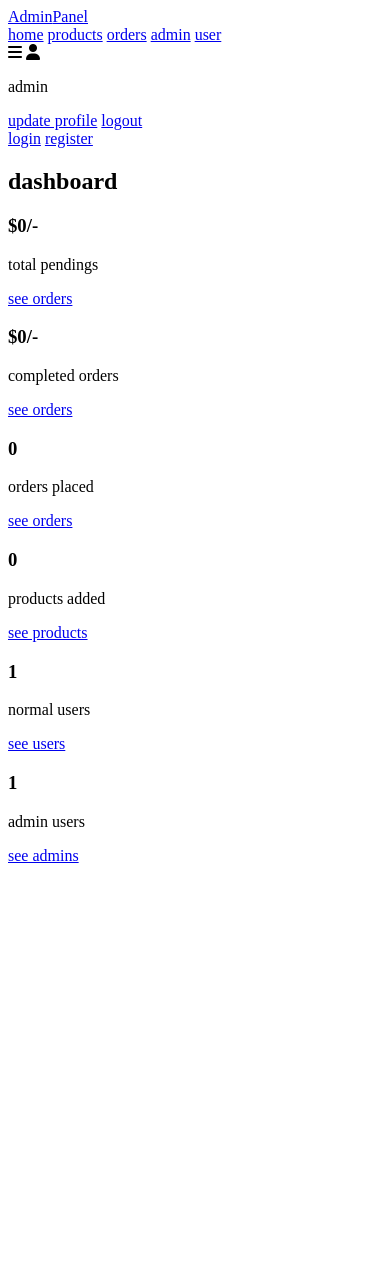
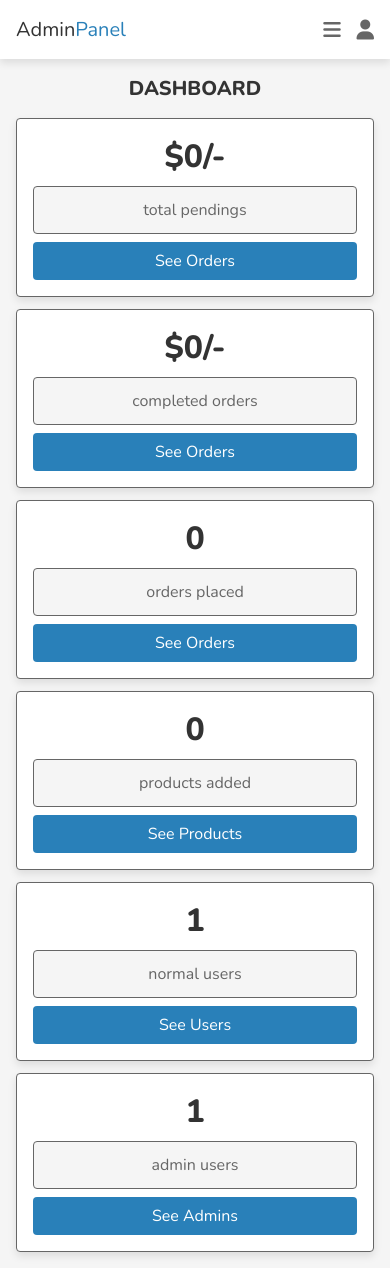
Before and after one commit to tushar2208/Pizza-ordering-WebSite, a PHP site: page /admin_page.php in a window 390 px wide. Before the commit the page ends 863 px from the top, so only its background shows below. Run offline with PHP 8.4, Linux system fonts and the light colour scheme; the visitor is signed in with stand-in values (Sample User, id 1); data comes from the database, SQL or seed files in the repository; data that the repository does not hold is empty; some libraries are stand-ins or nearby versions.

Commit message:
Add files via upload

```diff
--- /dev/null
+++ b/admin_script.js
@@ -0,0 +1,18 @@
+let navbar = document.querySelector('.header .flex .navbar');
+
+document.querySelector('#menu-btn').onclick = () =>{
+   navbar.classList.toggle('active');
+   profile.classList.remove('active');
+}
+
+let profile = document.querySelector('.header .flex .profile');
+
+document.querySelector('#user-btn').onclick = () =>{
+   profile.classList.toggle('active');
+   navbar.classList.remove('active');
+}
+
+window.onscroll = () =>{
+   navbar.classList.remove('active');
+   profile.classList.remove('active');
+}
--- /dev/null
+++ b/admin_style.css
@@ -0,0 +1,536 @@
+@import url('https://fonts.googleapis.com/css2?family=Nunito:wght@200;300;400;500;600;800&display=swap');
+
+:root{
+   --main-color:#2980b9;
+   --red:#e74c3c;
+   --orange:#f39c12;
+   --black:#333;
+   --white:#fff;
+   --light-bg:#f5f5f5;
+   --light-color:#666;
+   --border:.1rem solid var(--light-color);
+   --box-shadow:0 .5rem 1rem rgba(0,0,0,.1);
+}
+
+*{
+   font-family: 'Nunito', sans-serif;
+   margin:0; padding:0;
+   box-sizing: border-box;
+   outline: none; border:none;
+   text-decoration: none;
+   transition: .2s linear;
+}
+
+::-webkit-scrollbar{
+   width: 1rem;
+   height: .5rem;
+}
+
+::-webkit-scrollbar-track{
+   background-color: transparent;
+}
+
+::-webkit-scrollbar-thumb{
+   background-color: var(--main-color);
+}
+
+html{
+   font-size: 62.5%;
+   overflow-x: hidden;
+   scroll-behavior: smooth;
+   scroll-padding-top: 7rem;
+}
+
+body{
+   background: var(--light-bg);
+}
+
+section{
+   padding:2rem;
+   margin:0 auto;
+   max-width: 1200px;
+}
+
+.heading{
+   text-align: center;
+   margin-bottom: 2rem;
+   font-size: 3.5rem;
+   color:var(--black);
+   text-transform: uppercase;
+}
+
+.delete-btn,
+.option-btn,
+.btn{
+   display: block;
+   width: 100%;
+   margin-top: 1rem;
+   border-radius: .5rem;
+   padding:1rem 3rem;
+   font-size: 2rem;
+   color:var(--white);
+   cursor: pointer;
+   text-transform: capitalize;
+   text-align: center;
+}
+
+.btn{
+   background-color: var(--main-color);
+}
+
+.delete-btn{
+   background-color: var(--red);
+}
+
+.option-btn{
+   background-color: var(--orange);
+}
+
+.delete-btn:hover,
+.option-btn:hover,
+.btn:hover{
+   background-color:var(--black);
+}
+
+.flex-btn{
+   display: flex;
+   gap:1rem;
+}
+
+.message{
+   position: sticky;
+   top:0;
+   max-width: 1200px;
+   margin:0 auto;
+   background-color: var(--light-bg);
+   padding:2rem;
+   display: flex;
+   align-items: center;
+   justify-content: space-between;
+   gap:1.5rem;
+   z-index: 10000;
+}
+
+.message span{
+   font-size: 2rem;
+   color:var(--black);
+}
+
+.message i{
+   font-size: 2.5rem;
+   cursor: pointer;
+   color:var(--main-color);
+}
+
+.message i:hover{
+   color:var(--black);
+}
+
+.empty{
+   padding:1.5rem;
+   background: var(--white);
+   color:var(--red);
+   border-radius: .5rem;
+   border:var(--border);
+   font-size: 2rem;
+   text-align: center;
+   box-shadow: var(--box-shadow);
+   text-transform: capitalize;
+}
+
+.header{
+   position:sticky;
+   top:0; left:0; right:0;
+   background-color: var(--white);
+   box-shadow: var(--box-shadow);
+   z-index: 1000;
+}
+
+.header .flex{
+   display: flex;
+   align-items: center;
+   justify-content: space-between;
+   position: relative;
+}
+
+.header .flex .logo{
+   font-size: 2.5rem;
+   color:var(--black);
+}
+
+.header .flex .logo span{
+   color: var(--main-color);
+}
+
+.header .flex .navbar a{
+   margin:0 1rem;
+   font-size: 2.2rem;
+   color:var(--black);
+}
+
+.header .flex .navbar a:hover{
+   text-decoration: underline;
+   color:var(--main-color);
+}
+
+.header .flex .icons div{
+   font-size: 2.5rem;
+   color:var(--light-color);
+   cursor: pointer;
+   margin-left: 1.7rem;
+}
+
+.header .flex .icons div:hover{
+   color:var(--main-color);
+}
+
+@keyframes fadeIn{
+   0%{
+      transform: translateY(1rem);
+   }
+}
+
+.header .flex .profile{
+   position: absolute;
+   top:120%; right:2rem;
+   background-color: var(--white);
+   border-radius: .5rem;
+   padding:2rem;
+   box-shadow: var(--box-shadow);
+   display: none;
+   animation: fadeIn .2s linear;
+   width: 30rem;
+   border:var(--border);
+}
+
+.header .flex .profile.active{
+   display: inline-block;
+}
+
+.header .flex .profile p{
+   margin-bottom: 1rem;
+   font-size: 2rem;
+   color:var(--black);
+   text-align: center;
+}
+
+#menu-btn{
+   display: none;
+}
+
+.form-container{
+   min-height: 100vh;
+   display: flex;
+   align-items: center;
+   justify-content: center;
+}
+
+.form-container form{
+   text-align: center;
+   padding:2rem;
+   border-radius: .5rem;
+   box-shadow: var(--box-shadow);
+   width: 50rem;
+   background-color: var(--white);
+   border:var(--border);
+}
+
+.form-container form h3{
+   margin-bottom: 1rem;
+   font-size: 2.5rem;
+   text-transform: uppercase;
+   color:var(--black);
+}
+
+.form-container form p{
+   border-radius: .5rem;
+   background-color: var(--light-bg);
+   padding:1.3rem;
+   font-size: 2rem;
+   color:var(--light-color);
+   margin:1rem 0;
+}
+
+.form-container form p span{
+   color:var(--red);
+}
+
+.form-container form .box{
+   width: 100%;
+   border-radius: .5rem;
+   background-color: var(--light-bg);
+   padding:1.4rem;
+   margin:1rem 0;
+   font-size: 1.8rem;
+   color:var(--black);
+   border:var(--border);
+}
+
+.dashboard .box-container{
+   display: grid;
+   grid-template-columns: repeat(auto-fit, minmax(30rem, 1fr));
+   gap:1.5rem;
+   align-items: flex-start;
+   justify-content: center;
+}
+
+.dashboard .box-container .box{
+   padding:2rem;
+   text-align: center;
+   border-radius: .5rem;
+   border:var(--border);
+   background-color: var(--white);
+   box-shadow: var(--box-shadow);
+}
+
+.dashboard .box-container .box p{
+   margin:1rem 0;
+   background-color: var(--light-bg);
+   border-radius: .5rem;
+   color:var(--light-color);
+   font-size: 2rem;
+   padding:1.5rem;
+   border:var(--border);
+}
+
+.dashboard .box-container .box h3{
+   font-size: 4rem;
+   color:var(--black);
+}
+
+.add-products form{
+   max-width: 50rem;
+   margin:0 auto;
+   background-color: var(--white);
+   border-radius: .5rem;
+   box-shadow: var(--box-shadow);
+   padding:2rem;
+   border:var(--border);
+   padding-top: 1.5rem;
+}
+
+.add-products form .box{
+   width: 100%;
+   padding:1.4rem;
+   font-size: 1.8rem;
+   color:var(--black);
+   border-radius: .5rem;
+   border:var(--border);
+   background-color: var(--light-bg);
+   margin:1rem 0;
+}
+
+.show-products .box-container{
+   display: grid;
+   grid-template-columns: repeat(auto-fit, 33rem);
+   gap:1.5rem;
+   align-items: flex-start;
+   justify-content: center;
+}
+
+.show-products .box-container .box{
+   padding:2rem;
+   text-align: center;
+   border-radius: .5rem;
+   border:var(--border);
+   background-color: var(--white);
+   box-shadow: var(--box-shadow);
+   position: relative;
+}
+
+.show-products .box-container .box img{
+   width: 100%;
+}
+
+.show-products .box-container .box .price{
+   position: absolute;
+   top:1rem; left:1rem;
+   border-radius: .5rem;
+   background-color: var(--black);
+   color:var(--white);
+   padding:.5rem 1rem;
+   font-size: 2rem;
+}
+
+.show-products .box-container .box .price span{
+   font-size: 2.5rem;
+}
+
+.show-products .box-container .box .name{
+   margin:1rem 0;
+   font-size: 2rem;
+   color:var(--black);
+}
+
+.update-product form{
+   max-width: 50rem;
+   margin:0 auto;
+   background-color: var(--white);
+   border-radius: .5rem;
+   box-shadow: var(--box-shadow);
+   padding:2rem;
+   border:var(--border);
+   padding-top: 1.5rem;
+}
+
+.update-product form .box{
+   width: 100%;
+   padding:1.4rem;
+   font-size: 1.8rem;
+   color:var(--black);
+   border-radius: .5rem;
+   border:var(--border);
+   background-color: var(--light-bg);
+   margin:1rem 0;
+}
+
+.update-product form img{
+   width: 100%;
+}
+
+.orders .box-container{
+   display: grid;
+   grid-template-columns: repeat(auto-fit, 33rem);
+   gap:1.5rem;
+   align-items: flex-start;
+   justify-content: center;
+}
+
+.orders .box-container .box{
+   padding:2rem;
+   padding-top: 1rem;
+   border-radius: .5rem;
+   border:var(--border);
+   background-color: var(--white);
+   box-shadow: var(--box-shadow);
+}
+
+.orders .box-container .box p{
+   line-height: 1.5;
+   font-size: 2rem;
+   color:var(--light-color);
+   margin:1rem 0;
+}
+
+.orders .box-container .box p span{
+   color:var(--main-color);
+}
+
+.orders .box-container .select{
+   margin-bottom: .5rem;
+   width: 100%;
+   background-color: var(--light-bg);
+   padding:1rem;
+   font-size: 1.8rem;
+   color:var(--black);
+   border-radius: .5rem;
+   border:var(--border);
+}
+
+.accounts .box-container{
+   display: grid;
+   grid-template-columns: repeat(auto-fit, 33rem);
+   gap:1.5rem;
+   align-items: flex-start;
+   justify-content: center;
+}
+
+.accounts .box-container .box{
+   padding:2rem;
+   padding-top: 1rem;
+   border-radius: .5rem;
+   text-align: center;
+   border:var(--border);
+   background-color: var(--white);
+   box-shadow: var(--box-shadow);
+}
+
+.accounts .box-container .box p{
+   font-size: 2rem;
+   color:var(--light-color);
+   margin: .5rem 0;
+}
+
+.accounts .box-container .box p span{
+   color:var(--main-color);
+}
+
+
+
+
+
+
+
+
+
+
+
+
+
+
+@media (max-width:991px){
+
+   html{
+      font-size: 55%;
+   }
+
+}
+
+@media (max-width:768px){
+
+   #menu-btn{
+      display: inline-block;
+   }
+
+   .header .flex .navbar{
+      position: absolute;
+      top:99%; left:0; right:0;
+      background-color: var(--white);
+      border-top: var(--border);
+      border-bottom: var(--border);
+      clip-path: polygon(0 0, 100% 0, 100% 0, 0 0);
+   }
+
+   .header .flex .navbar.active{
+      clip-path: polygon(0 0, 100% 0, 100% 100%, 0 100%);
+   }
+
+   .header .flex .navbar a{
+      display: block;
+      margin:2rem;
+   }
+
+}
+
+@media (max-width:450px){
+
+   html{
+      font-size: 50%;
+   }
+
+   .heading{
+      font-size: 2.5rem;
+   }
+
+   .flex-btn{
+      flex-flow: column;
+      gap:0;
+   }
+
+   .dashboard .box-container{
+      grid-template-columns: 1fr;
+   }
+
+   .show-products .box-container{
+      grid-template-columns: 1fr;
+   }
+
+   .orders .box-container{
+      grid-template-columns: 1fr;
+   }
+
+   .accounts .box-container{
+      grid-template-columns: 1fr;
+   }
+
+}
```
Also changed, not shown: style.css (+96 -14 lines), pizza-10.jpg (added), pizza-11.jpg (added), pizza-12.jpg (added), pizza-13.jpg (added).
